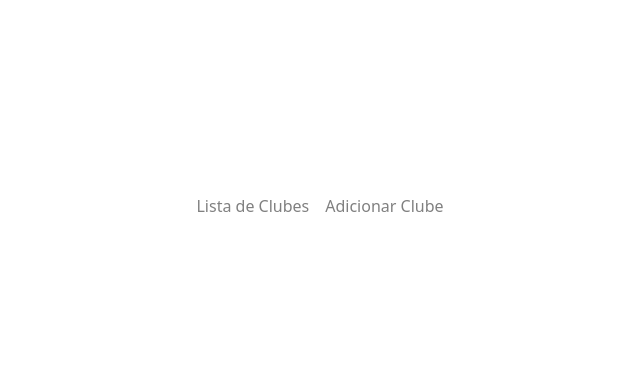
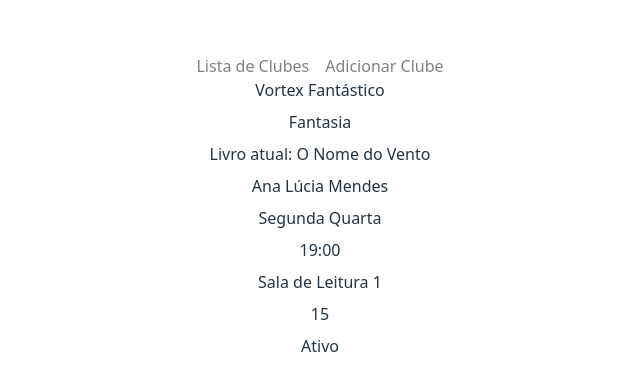
Before and after one commit to Lucas-Faleiro/library-club-manager, a React (Vite) app: page /clube/clb-001 in a window 1280 px wide. Shown: the part 194-584 px from the top of the page, without its empty margins (320-960 px from the left). Built offline with nearby package versions, Linux system fonts and the light colour scheme.

Commit message:
Exercício 10: Add detalhesClube

```diff
--- a/src/App.jsx
+++ b/src/App.jsx
@@ -4,6 +4,7 @@ import ClubeLista from "./pages/ClubeLista";
 import NovoClube from "./pages/NovoClube";
 import ClubsProvider from "./providers/ClubsProvider";
 import NavMenu from "./components/NavMenu";
+import DetalhesClube from "./pages/DetalhesClube";
 
 function App() {
   return (
@@ -12,6 +13,7 @@ function App() {
       <Routes>
         <Route index element={<ClubeLista />} />
         <Route path="/adicionar" element={<NovoClube />} />
+        <Route path="/clube/:id" element={<DetalhesClube />} />
       </Routes>
     </ClubsProvider>
   );
--- a/src/pages/ClubeLista.jsx
+++ b/src/pages/ClubeLista.jsx
@@ -1,5 +1,6 @@
 import { useContext } from "react";
 import ClubsContext from "../contexts/ClubsContext";
+import { Link } from "react-router";
 
 const ClubeLista = () => {
   const { clubList, loading, removeClub } = useContext(ClubsContext);
@@ -14,7 +15,9 @@ const ClubeLista = () => {
           clubList.map((club) => {
             return (
               <div key={club.id} style={{ display: "flex" }}>
-                <li>{club.nome}</li>
+                <Link to={`clube/${club.id}`}>
+                  <li>{club.nome}</li>
+                </Link>
                 <button onClick={() => removeClub(club.id)}>Excluir</button>
               </div>
             );
--- /dev/null
+++ b/src/pages/DetalhesClube.jsx
@@ -0,0 +1,54 @@
+import { useContext, useEffect, useState } from "react";
+import { useParams } from "react-router";
+import ClubsContext from "../contexts/ClubsContext";
+
+const DetalhesClube = () => {
+  const [clubDetails, setClubDetails] = useState(null);
+  const { id } = useParams();
+  const { fetchClubs, loading, setLoading } = useContext(ClubsContext);
+
+  useEffect(() => {
+    const fetchClubDetails = async () => {
+      try {
+        setLoading(true);
+        const club = await fetchClubs(id);
+        setClubDetails(club);
+      } catch (error) {
+        console.error("Erro ao buscar detalhes do clube:", error);
+      } finally {
+        setLoading(false);
+      }
+    };
+    fetchClubDetails();
+  }, [id, fetchClubs, setLoading]);
+
+  console.log(clubDetails);
+
+  return (
+    <div>
+      {loading || !clubDetails ? (
+        <p>Carregando detalhes do clube...</p>
+      ) : (
+        <div style={{ display: "flex", flexDirection: "column", gap: "8px" }}>
+          <span>{clubDetails.nome}</span>
+          <span>{clubDetails.categoria}</span>
+          <span>Livro atual: {clubDetails.livroAtual.titulo}</span>
+          <span>{clubDetails.coordenador}</span>
+          <div
+            style={{ display: "flex", gap: "4px", justifyContent: "center" }}
+          >
+            {clubDetails.diasEncontro.map((dia, index) => (
+              <span key={index}>{dia}</span>
+            ))}
+          </div>
+          <span>{clubDetails.horario}</span>
+          <span>{clubDetails.local}</span>
+          <span>{clubDetails.membrosAtivos}</span>
+          <span>{clubDetails.status}</span>
+        </div>
+      )}
+    </div>
+  );
+};
+
+export default DetalhesClube;
--- a/src/providers/ClubsProvider.jsx
+++ b/src/providers/ClubsProvider.jsx
@@ -5,12 +5,9 @@ const ClubsProvider = ({ children }) => {
   const [clubList, setClubList] = useState([]);
   const [loading, setLoading] = useState(false);
 
-  const addNewClub = useCallback(
-    (newClub) => {
-      setClubList([...clubList, newClub]);
-    },
-    [clubList]
-  );
+  const addNewClub = useCallback((newClub) => {
+    setClubList((prev) => [...prev, newClub]);
+  }, []);
 
   const removeClub = useCallback(
     (clubId) => {
@@ -19,20 +16,28 @@ const ClubsProvider = ({ children }) => {
     [setClubList]
   );
 
+  const fetchClubs = useCallback(async (id) => {
+    const response = await fetch("/data/clubes.json");
+    const data = await response.json();
+    if (id) {
+      return data.find((club) => club.id === id);
+    }
+    setClubList(data);
+  }, []);
+
   useEffect(() => {
-    const fetchClubs = async () => {
+    const loadClubs = async () => {
+      setLoading(true);
       try {
-        setLoading(true);
-        const response = await fetch("/data/clubes.json");
-        const data = await response.json();
-        setClubList(data);
-        setLoading(false);
+        fetchClubs();
       } catch (error) {
         console.error("Erro ao buscar clubes:", error);
+      } finally {
+        setLoading(false);
       }
     };
-    fetchClubs();
-  }, [setClubList]);
+    loadClubs();
+  }, [fetchClubs]);
 
   const contextValue = {
     clubList,
@@ -40,6 +45,8 @@ const ClubsProvider = ({ children }) => {
     addNewClub,
     removeClub,
     loading,
+    fetchClubs,
+    setLoading,
   };
 
   return (
```
